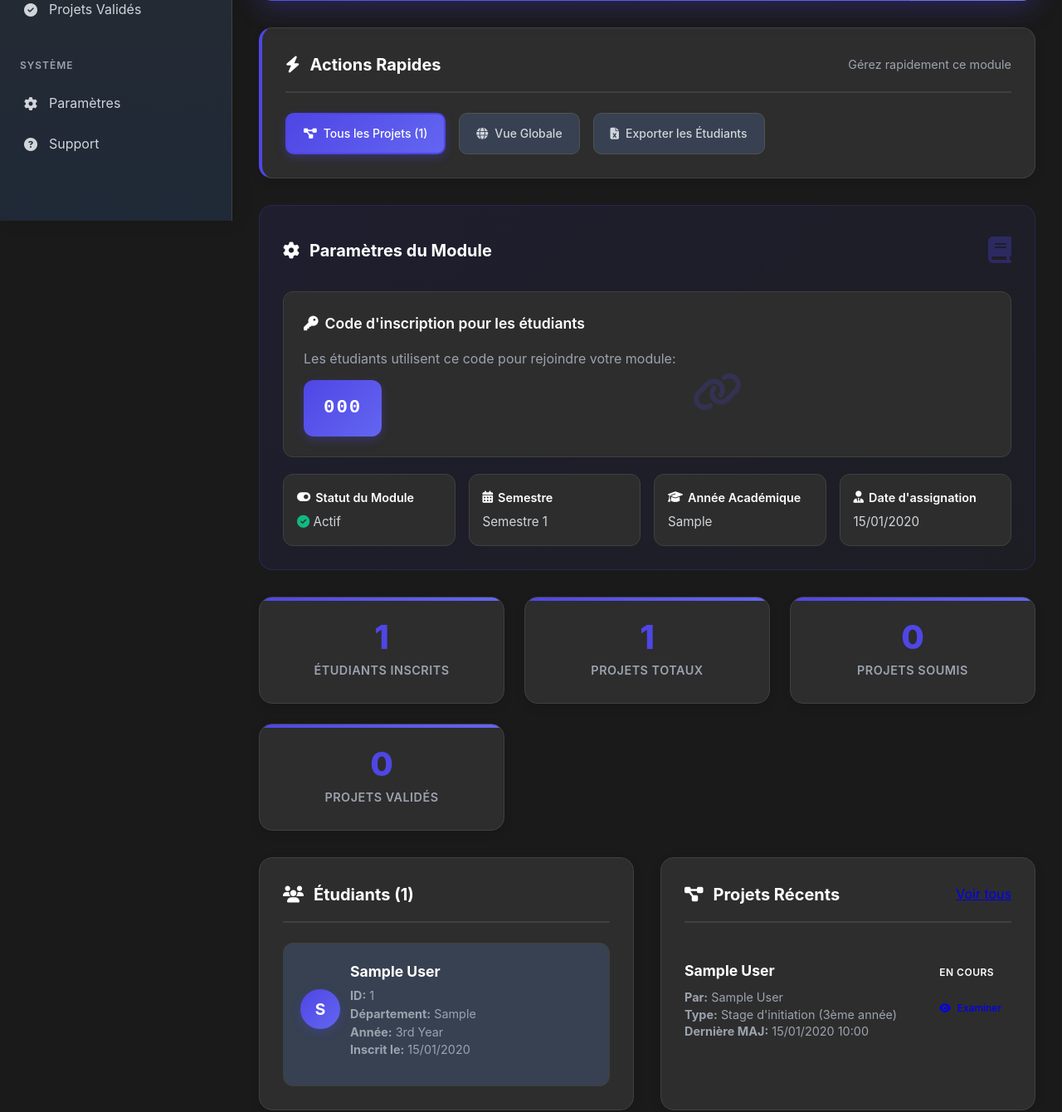
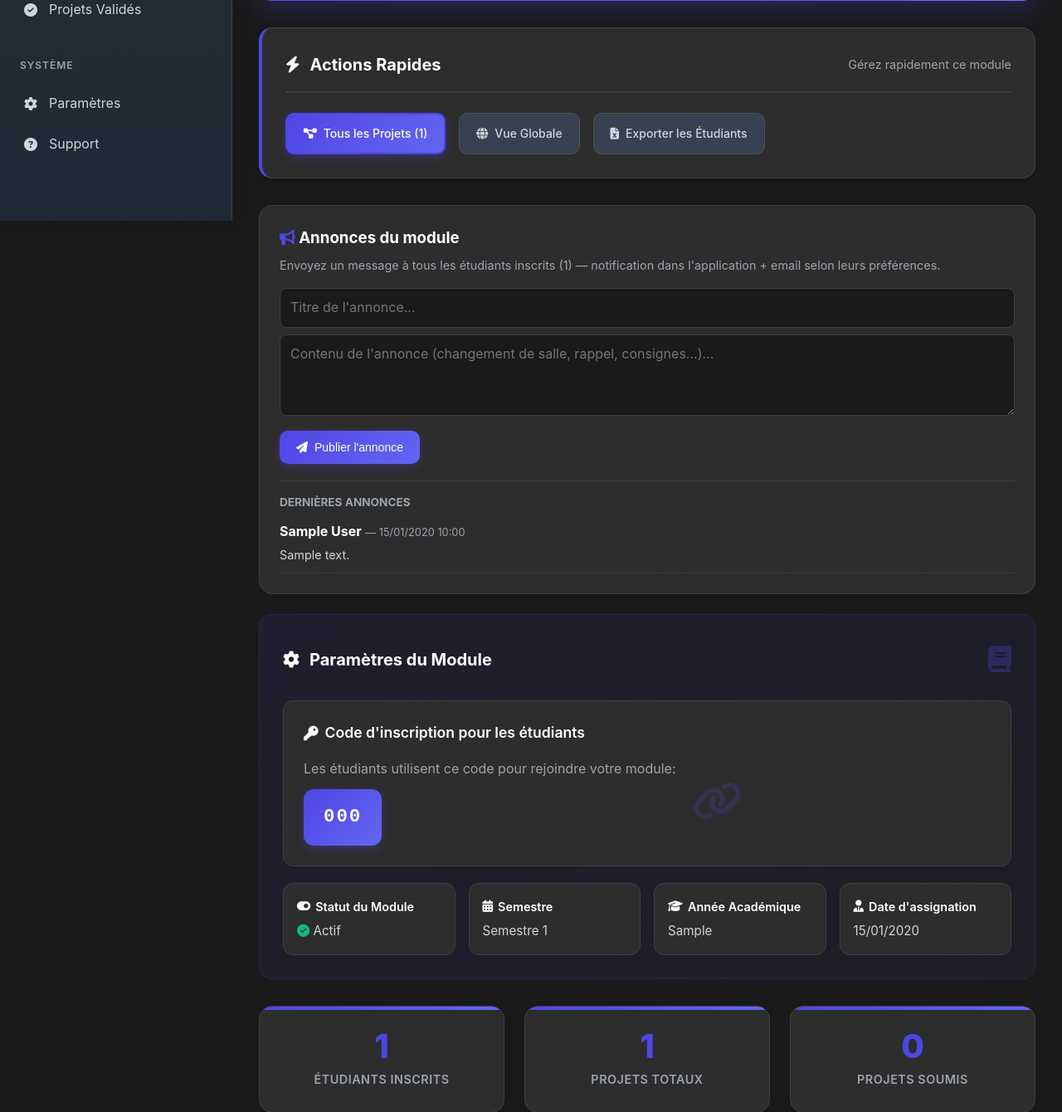
Before and after one commit to walideddouaicer/DevWebProject, a Django app: page /teacher/modules/1/ in a window 1280 px wide. Shown: the part 534-1874 px from the top of the page at 83% size. Run offline with Django 5.2, Linux system fonts and the light colour scheme; a user stored in the database is signed in; tables that the repository leaves empty hold one stand-in row (values such as "Sample post"); data that the repository does not hold is empty.

Commit message:
Add module announcements (ROADMAP #10)
- ModuleAnnouncement model (module, teacher, title, content) + admin
- POST /teacher/modules/<id>/announce/: broadcast to every actively
  enrolled student - bulk in-app notifications (new 'announcement' type)
  plus per-student email respecting UserPreferences (email_notifications
  and project_notifications)
- Module detail page: announcement form with confirm dialog + history of
  the 5 most recent announcements
- Access control: assigned teachers only; title and content required
- 4 tests (active-enrollee targeting, validation, access, page render)

Suite: 57 tests, all passing.

Co-Authored-By: Claude Opus 4.8 <noreply@anthropic.com>

```diff
--- a/student/models.py
+++ b/student/models.py
@@ -672,6 +672,7 @@ class Notification(models.Model):
         ('group_invitation', 'Invitation de groupe'),
         ('project_selection', 'Sélection de projet'),
         ('assignment_feedback', 'Commentaire sur devoir'),
+        ('announcement', 'Annonce de module'),
     ]
 
     recipient = models.ForeignKey(StudentProfile, on_delete=models.CASCADE, related_name='notifications')
--- a/teacher/models.py
+++ b/teacher/models.py
@@ -380,6 +380,26 @@ class ProjectOption(models.Model):
         verbose_name_plural = "Project Options"
 
 
+# Module announcements (ROADMAP #10)
+class ModuleAnnouncement(models.Model):
+    """A teacher broadcast to every student enrolled in a module."""
+    module = models.ForeignKey(Module, on_delete=models.CASCADE, related_name='announcements')
+    teacher = models.ForeignKey(
+        TeacherProfile, on_delete=models.SET_NULL, null=True, related_name='announcements'
+    )
+    title = models.CharField(max_length=200)
+    content = models.TextField()
+    created_at = models.DateTimeField(auto_now_add=True)
+
+    class Meta:
+        ordering = ['-created_at']
+        verbose_name = "Module Announcement"
+        verbose_name_plural = "Module Announcements"
+
+    def __str__(self):
+        return f"[{self.module.code}] {self.title}"
+
+
 # Grading / evaluation system (ROADMAP #4)
 class ProjectEvaluation(models.Model):
     """Teacher's graded evaluation of a project: overall score /20 + feedback."""
--- a/teacher/templates/teacher/module_detail.html
+++ b/teacher/templates/teacher/module_detail.html
@@ -83,6 +83,42 @@
                 Exporter les Étudiants
             </a>
         </div>
+    </div>
+
+    <!-- Module Announcements (ROADMAP #10) -->
+    <div style="background: var(--bg-secondary, white); border: 1px solid var(--border-primary, #e2e8f0); border-radius: 16px; padding: 24px; margin-bottom: 24px;">
+        <h3 style="margin-bottom: 6px;"><i class="fas fa-bullhorn" style="color: var(--accent-primary, #4299e1);"></i> Annonces du module</h3>
+        <p style="color: var(--text-muted, #718096); font-size: 0.9rem; margin-bottom: 16px;">
+            Envoyez un message à tous les étudiants inscrits ({{ total_students }}) — notification dans l'application + email selon leurs préférences.
+        </p>
+
+        <form method="post" action="{% url 'teacher:post_module_announcement' module.id %}">
+            {% csrf_token %}
+            <input type="text" name="title" required maxlength="200" placeholder="Titre de l'annonce..."
+                   style="width: 100%; padding: 10px 12px; border: 1px solid var(--border-primary, #e2e8f0); border-radius: 8px; margin-bottom: 8px; background: var(--bg-primary, white); color: inherit; font: inherit;">
+            <textarea name="content" required rows="3" placeholder="Contenu de l'annonce (changement de salle, rappel, consignes...)..."
+                      style="width: 100%; padding: 10px 12px; border: 1px solid var(--border-primary, #e2e8f0); border-radius: 8px; background: var(--bg-primary, white); color: inherit; font: inherit;"></textarea>
+            <button type="submit" class="action-btn primary" style="margin-top: 10px; border: none; cursor: pointer;"
+                    onclick="return confirm('Envoyer cette annonce à tous les étudiants inscrits ?')">
+                <i class="fas fa-paper-plane"></i>
+                Publier l'annonce
+            </button>
+        </form>
+
+        {% if announcements %}
+        <div style="margin-top: 20px; border-top: 1px solid var(--border-primary, #edf2f7); padding-top: 12px;">
+            <strong style="font-size: 0.85rem; color: var(--text-muted, #718096); text-transform: uppercase;">Dernières annonces</strong>
+            {% for announcement in announcements %}
+            <div style="padding: 10px 0; border-bottom: 1px dashed var(--border-primary, #edf2f7);">
+                <strong>{{ announcement.title }}</strong>
+                <span style="color: var(--text-muted, #718096); font-size: 0.8rem;">
+                    — {{ announcement.created_at|date:"d/m/Y H:i" }}
+                </span>
+                <div style="color: var(--text-secondary, #4a5568); font-size: 0.9rem; margin-top: 4px; white-space: pre-line;">{{ announcement.content }}</div>
+            </div>
+            {% endfor %}
+        </div>
+        {% endif %}
     </div>
 
     <!-- Module Settings -->
--- a/teacher/urls.py
+++ b/teacher/urls.py
@@ -48,6 +48,9 @@ urlpatterns = [
 
     path('modules/<int:module_id>/students/', views.get_module_students, name='get_module_students'),
 
+    # Module announcements
+    path('modules/<int:module_id>/announce/', views.post_module_announcement, name='post_module_announcement'),
+
     # Excel exports
     path('modules/<int:module_id>/export/', views.export_module_roster, name='export_module_roster'),
     path('assignments/<int:assignment_id>/export/', views.export_assignment_results, name='export_assignment_results'),
--- a/teacher/views.py
+++ b/teacher/views.py
@@ -137,6 +137,9 @@ def module_detail(request, module_id):
     submitted_projects = module_projects.filter(status='submitted').count()
     validated_projects = module_projects.filter(status='validated').count()
 
+    # Recent announcements for this module
+    announcements = module.announcements.select_related('teacher__user')[:5]
+
     context = {
         'teacher': teacher,
         'module': module,
@@ -147,6 +150,7 @@ def module_detail(request, module_id):
         'total_projects': total_projects,
         'submitted_projects': submitted_projects,
         'validated_projects': validated_projects,
+        'announcements': announcements,
     }
 
     return render(request, 'teacher/module_detail.html', context)
@@ -682,6 +686,92 @@ def add_teacher_comment(request, project_id):
 
     return redirect('teacher:project_review', project_id=project.id)
 
+# Module announcements (ROADMAP #10)
+
+@login_required
+@require_http_methods(["POST"])
+def post_module_announcement(request, module_id):
+    """Broadcast an announcement to every active student of a module."""
+    from .models import ModuleAnnouncement
+    from student.models import Notification, UserPreferences
+    from django.core.mail import send_mail
+    from django.conf import settings
+
+    try:
+        teacher = TeacherProfile.objects.get(user=request.user)
+    except TeacherProfile.DoesNotExist:
+        messages.error(request, "Vous n'avez pas de profil enseignant.")
+        return redirect('login')
+
+    try:
+        module_assignment = ModuleAssignment.objects.get(
+            teacher=teacher, module_id=module_id, is_active=True
+        )
+        module = module_assignment.module
+    except ModuleAssignment.DoesNotExist:
+        messages.error(request, "Vous n'avez pas accès à ce module.")
+        return redirect('teacher:modules_list')
+
+    title = request.POST.get('title', '').strip()
+    content = request.POST.get('content', '').strip()
+
+    if not title or not content:
+        messages.error(request, "Le titre et le contenu de l'annonce sont obligatoires.")
+        return redirect('teacher:module_detail', module_id=module.id)
+
+    announcement = ModuleAnnouncement.objects.create(
+        module=module, teacher=teacher, title=title, content=content
+    )
+
+    teacher_name = teacher.user.get_full_name() or teacher.user.username
+    enrollments = ModuleEnrollment.objects.filter(
+        module=module, is_active=True
+    ).select_related('student__user')
+
+    # In-app notifications (bulk)
+    Notification.objects.bulk_create([
+        Notification(
+            recipient=enrollment.student,
+            notification_type='announcement',
+            message=f"📢 [{module.code}] {title} — {content[:180]}{'...' if len(content) > 180 else ''}",
+        )
+        for enrollment in enrollments
+    ])
+
+    # Emails, respecting each student's preferences
+    emailed = 0
+    for enrollment in enrollments:
+        user = enrollment.student.user
+        if not user.email:
+            continue
+        prefs = UserPreferences.objects.filter(user=user).first()
+        if prefs and not (prefs.email_notifications and prefs.project_notifications):
+            continue
+        try:
+            send_mail(
+                subject=f"[{module.code}] {title}",
+                message=(
+                    f"Bonjour {user.first_name or user.username},\n\n"
+                    f"Annonce de {teacher_name} pour le module {module.code} — {module.name}:\n\n"
+                    f"{content}\n\n"
+                    "Cordialement,\nENSA Project Manager"
+                ),
+                from_email=settings.DEFAULT_FROM_EMAIL,
+                recipient_list=[user.email],
+                fail_silently=True,
+            )
+            emailed += 1
+        except Exception:
+            pass
+
+    messages.success(
+        request,
+        f"Annonce publiée: {enrollments.count()} étudiant(s) notifié(s)"
+        + (f", {emailed} email(s) envoyé(s)." if emailed else ".")
+    )
+    return redirect('teacher:module_detail', module_id=module.id)
+
+
 # Excel exports (ROADMAP #7)
 
 @login_required
```
Also changed, not shown: ROADMAP.md (+5 -3 lines), teacher/admin.py (+9 -1 lines), teacher/tests.py (+79 -0 lines), student/migrations/0017_alter_notification_notification_type.py (added), teacher/migrations/0007_moduleannouncement.py (added).
